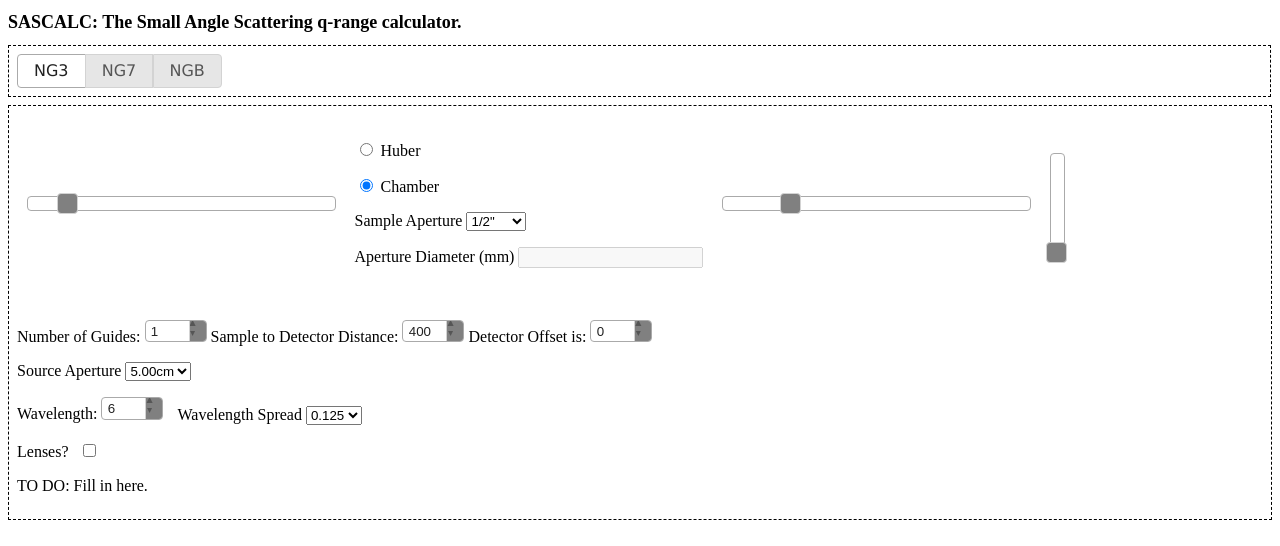
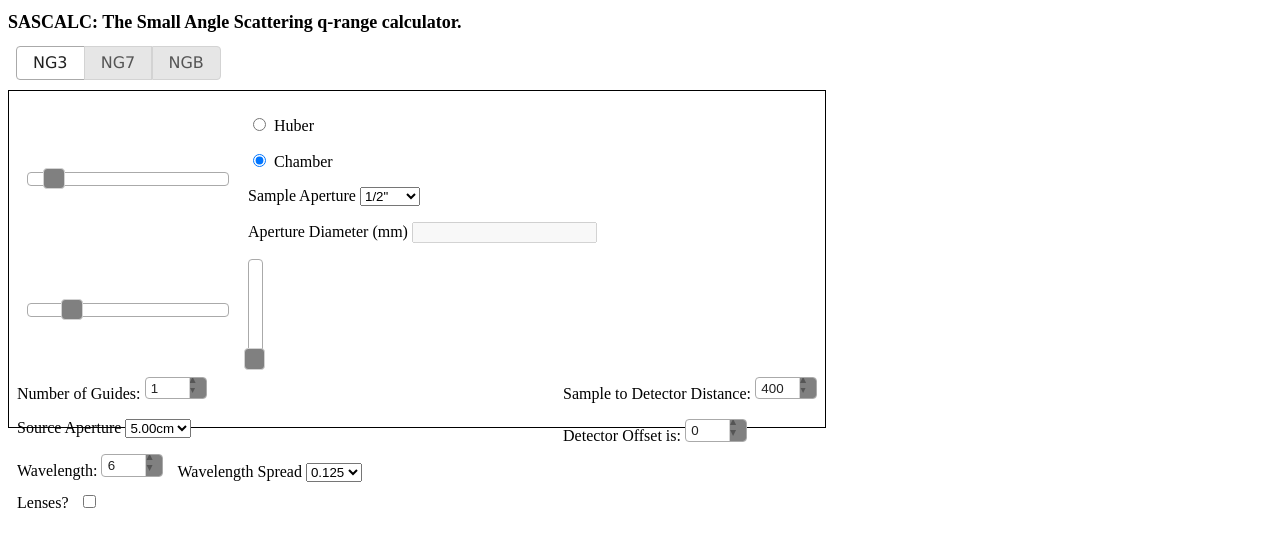
Before and after one commit to matthew-was/SASCALC, a plain HTML site: page public_html/index.html in a window 1280 px wide. Drawn offline with Linux system fonts and the light colour scheme.

Commit message:
Complete GUI. Still Requires setter.

```diff
--- a/public_html/index.html
+++ b/public_html/index.html
@@ -8,10 +8,10 @@ and open the template in the editor.
         <title>SASCALC</title>
         <meta http-equiv="Content-Type" content="text/html; charset=UTF-8">
         <link type="text/css" rel="stylesheet" href="indexstylesheet.css"/>
-        <link type="text/css" rel="stylesheet" href="slidercss.css" />
+        <link type="text/css" rel="stylesheet" href="widgetStyle.css" />
         <script src="js/libs/jquery-1.9.0/jquery.min.js"></script>
         <script src="js/libs/jqueryui-1.10.0/jquery-ui.min.js"></script>
-        <script src="js/scripts/guideslider.js"></script>
+        <script src="js/scripts/widgetJava.js"></script>
     </head>
     <body>
         <div><h1>SASCALC: The Small Angle Scattering q-range calculator.</h1></div>
@@ -23,11 +23,12 @@ and open the template in the editor.
 
         <div id="setup">
 
-            <div style ="margin: 10px; padding-bottom: 20px; ">
-                <div id="guides-slider"></div>
-                <div style="display: inline-block; vertical-align: middle; margin-left: 15px; margin-right: 15px;">
-                    <p><input type="radio" id="se1" name="sampPosn" value="Huber" /><label for="se1" style="margin-left: 5px">Huber</label></p>
-                    <p><input type="radio" id="se2" name="sampPosn" value="Chamber"  checked="checked" /><label for="se2" style="margin-left: 5px;">Chamber</label></p>
+            <div id="sliders">
+                <div id="guides-slider" ></div>
+                <div id="sampleEnvironment">
+                    <div id="sampPosn">
+                    <p><input type="radio" id="se1" name="sampPosn" value="Huber" onclick=getVariables(); /><label for="se1" style="margin-left: 5px">Huber</label></p>
+                    <p><input type="radio" id="se2" name="sampPosn" value="Chamber" checked="checked" onclick=getVariables(); /><label for="se2" style="margin-left: 5px;">Chamber</label></p></div>
                     <label for="sampAp">Sample Aperture</label>
                     <select id="sampAp" onchange=sampApClick();>
                         <option value="1.5875">1/16</option>
@@ -50,37 +51,42 @@ and open the template in the editor.
                 <div id="detector-slider"></div>
                 <div id="offset-slider" style="margin-left: 15px;"></div>
             </div>
+            <div id="slider1">
                 <p>
                 <label for="guides">Number of Guides: </label>
                 <input id="guides" />
+                </p>
+                <p>
+                    <label for="sourceAp">Source Aperture</label>
+                    <select id="sourceAp" onchange="sourceApClick();"></select>
+                </p>
+
+            </div>
+            <div id="slider2" >
+                <p>
                     <label for="detector">Sample to Detector Distance: </label>
                     <input id="detector" />
+                </p>
+                <p>
                     <label for="offset">Detector Offset is: </label>
                     <input id="offset"/>
                 </p>
-            <p style="margin-top: 10px;">
-                <label for="sourceAp">Source Aperture</label>
-                <select id="sourceAp" onchange="sourceApClick();">
-                </select>
-            </p>
-            <p>
+            </div>
+            <div>
                 <label for="wavelength">Wavelength: </label>
                 <input id="wavelength" value="6"/>
                 <label for="wlSpread" style="margin-left: 10px">Wavelength Spread</label>
-                <select id="wlSpread">
+                <select id="wlSpread" onchange="wlSpreadClick();">
                     <option value=0.109>0.109</option>
                     <option value=0.125 selected="selected">0.125</option>
                     <option value=0.236>0.236</option>
                 </select>
-            </p>
-            <form>
+            </div>
+            <div id="lenses"><form>
                 <label for="lens">Lenses?</label>
                 <input type="checkbox" id="lens" onchange="lenses();" style="margin-left: 10px"/>
-            </form>
-            <p>
-                TO DO: Fill in here.
-            </p>
-
+            </form></div>
         </div>
+        <div></div>
     </body>
 </html>
--- a/public_html/indexstylesheet.css
+++ b/public_html/indexstylesheet.css
@@ -12,14 +12,44 @@ h1 {
 
 #radio {
     margin-top: 0.5em;
-    border:1px dashed black;
     padding: 0.5em;
-    width: 98.5%;
+    width: auto;
+    position:absolute;
+    top: 30px;
+    left: 8px;
 }
 
 #setup {
-    margin-top: 0.5em;
     display: block;
-    border:1px dashed black;
+    border: 1px solid black;
     padding: 0.5em;
+    position:absolute;
+    top: 90px;
+    left: 8px;
+    width:800px;
+    height: 320px;
 }
+
+#sliders {
+    margin-left: 10px;
+}
+
+#sampleEnvironment {
+    display: inline-block;
+    vertical-align: middle;
+    margin-left: 15px;
+    margin-right: 15px;
+}
+
+#slider1 {
+    display: inline-block;
+}
+
+#slider2 {
+    display: inline-block;
+    float: right;
+}
+
+#lenses {
+    padding-top: 10px;
+}
--- a/public_html/js/scripts/guideslider.js
+++ b/public_html/js/scripts/widgetJava.js
@@ -13,7 +13,8 @@ var usefulVars = {
         wavelength:6.0,
         wavelengthMin:4,
         wavelengthMax:20,
-        wlSpread:0.125
+        wlSpread:0.125,
+        lenses:true
     };
 
     function getVariables() {
@@ -26,6 +27,7 @@ var usefulVars = {
         usefulVars["sourceAp"]=parseFloat($("#sourceAp").val());
         usefulVars["wavelength"]=parseFloat($("#wavelength").val());
         usefulVars["wlSpread"]=parseFloat($('select[id="wlSpread"]').val());
+        usefulVars["lenses"]=document.getElementById("lens").checked;
     };
 
     function instClick(myRadio) {
@@ -70,8 +72,6 @@ var usefulVars = {
                 document.getElementById("lens").disabled=true;
                 lenses();
                 break;
-            default:
-                console.log("Something went wrong");
         }
         $("#guides").spinner({
            min:0,
@@ -106,6 +106,7 @@ var usefulVars = {
         getVariables();
         sourceApChange();
         wlSpreadChange();
+        lenses();
     }
 
     function sampApClick(){
@@ -194,6 +195,10 @@ var usefulVars = {
         usefulVars["sourceAp"]=parseFloat($("#sourceAp").val());
     };
 
+    function wlSpreadClick() {
+        usefulVars["wlSpread"]=parseFloat($("#wlSpread").val());
+    };
+
     function wlSpreadChange(){
         getVariables();
         switch (usefulVars["Instr"]) {
@@ -223,23 +228,34 @@ var usefulVars = {
         $("#detector-slider").slider({
            value:usefulVars["detMax"]
         });
+        $("#detector-slider").slider("disable");
         $( "#detector" ).val( $( "#detector-slider" ).slider( "value" ) );
+        $("#detector").spinner("disable");
         $("#offset-slider").slider({
            value:0
         });
+        $("#offset-slider").slider("disable");
         $( "#offset" ).val( $( "#offset-slider" ).slider( "value" ) );
+        $("#offset").spinner("disable");
+        $("#wavelength").spinner("value","8.4");
+        $("#wavelength").spinner("disable");
         cssRuleFinder(checkedState);
     } else {
         $("#guides-slider").slider("enable");
         $("#guides").spinner("enable");
+        $("#detector-slider").slider("enable");
+        $("#detector").spinner("enable");
+        $("#offset-slider").slider("enable");
+        $("#offset").spinner("enable");
+        $("#wavelength").spinner("enable");
         cssRuleFinder(checkedState);
-        console.log(false);
     }
+    getVariables();
     };
 
     function cssRuleFinder(checkState) {
         for (i=0; i < document.styleSheets.length; i++) {
-            if (document.styleSheets[i].href.indexOf("slidercss.css") !== -1) {
+            if (document.styleSheets[i].href.indexOf("widgetStyle.css") !== -1) {
                 for (j=0; j < document.styleSheets[i].rules.length; j++){
                     if (document.styleSheets[i].rules[j].selectorText === ".ui-widget-content .ui-state-default") {
                         if (checkState === true) {
@@ -396,7 +412,6 @@ var usefulVars = {
            max:20,
            step:0.1,
            change: function (event, ui ) {
-               getVariables();
                checkVal= $( "#wavelength" ).spinner( "value" );
                 if ( checkVal > 20) {
                     $( "#wavelength" ).spinner({
--- a/public_html/slidercss.css
+++ b/public_html/widgetStyle.css
@@ -79,7 +79,7 @@
         display: inline-block;
 	position: relative;
 	text-align: left;
-        width:25%;
+        width:200px;
         vertical-align: middle;
 }
 .ui-slider .ui-slider-handle {
```
Lines whose indentation alone changed are shown as unchanged.
